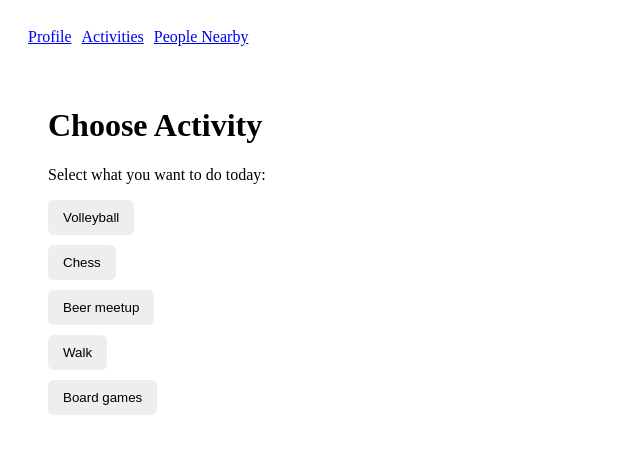
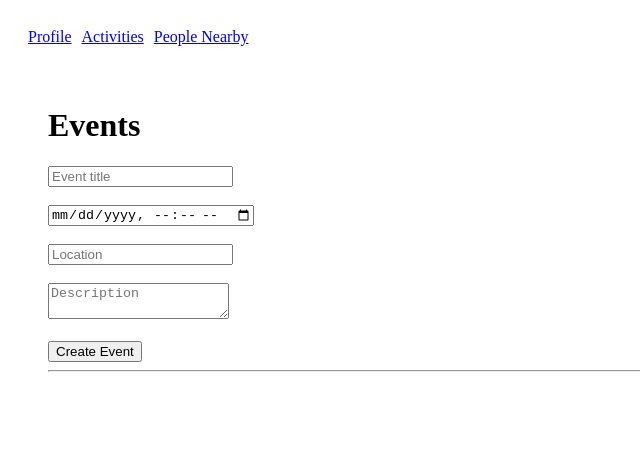
Before and after one commit to Natalya312/offline-app, a React (Vite) app: page /activities in a window 1280 px wide. Shown: the top 454 px of the page, without its empty margins (0-640 px from the left). Built offline with nearby package versions, Linux system fonts and the light colour scheme.

Commit message:
Activities.jsx
Added event management functionality including creating events and confirming participation. Events are stored in local storage.

```diff
--- a/src/pages/Activities.jsx
+++ b/src/pages/Activities.jsx
@@ -1,46 +1,165 @@
-import React, { useState } from "react";
+import React, { useState, useEffect } from "react";
 
 export default function Activities() {
-  const [selected, setSelected] = useState(null);
+  const [events, setEvents] = useState([]);
+  const [newEvent, setNewEvent] = useState({
+    title: "",
+    date: "",
+    location: "",
+    description: "",
+  });
 
-  const activities = [
-    "Volleyball",
-    "Chess",
-    "Beer meetup",
-    "Walk",
-    "Board games",
-  ];
+  useEffect(() => {
+    const savedEvents = localStorage.getItem("events");
+
+    if (savedEvents) {
+      setEvents(JSON.parse(savedEvents));
+    }
+  }, []);
+
+  const saveEvents = (updatedEvents) => {
+    setEvents(updatedEvents);
+    localStorage.setItem("events", JSON.stringify(updatedEvents));
+  };
+
+  const handleChange = (e) => {
+    const { name, value } = e.target;
+
+    setNewEvent((prev) => ({
+      ...prev,
+      [name]: value,
+    }));
+  };
+
+  const createEvent = (e) => {
+    e.preventDefault();
+
+    const event = {
+      id: Date.now(),
+      ...newEvent,
+      participants: [],
+    };
+
+    saveEvents([...events, event]);
+
+    setNewEvent({
+      title: "",
+      date: "",
+      location: "",
+      description: "",
+    });
+  };
+
+  const confirmParticipation = (eventId) => {
+    const profile = JSON.parse(localStorage.getItem("profile"));
+
+    if (!profile || !profile.name) {
+      alert("Please create profile first");
+      return;
+    }
+
+    const updatedEvents = events.map((event) => {
+      if (event.id === eventId) {
+        const alreadyJoined = event.participants.includes(profile.name);
+
+        if (alreadyJoined) {
+          return event;
+        }
+
+        return {
+          ...event,
+          participants: [...event.participants, profile.name],
+        };
+      }
+
+      return event;
+    });
+
+    saveEvents(updatedEvents);
+  };
 
   return (
     <div style={{ padding: "20px" }}>
-      <h1>Choose Activity</h1>
-      <p>Select what you want to do today:</p>
+      <h1>Events</h1>
 
-      <ul style={{ listStyle: "none", padding: 0 }}>
-        {activities.map((activity) => (
-          <li key={activity} style={{ marginBottom: "10px" }}>
-            <button
-              onClick={() => setSelected(activity)}
+      <form onSubmit={createEvent}>
+        <input
+          name="title"
+          placeholder="Event title"
+          value={newEvent.title}
+          onChange={handleChange}
+          required
+        />
+
+        <br /><br />
+
+        <input
+          name="date"
+          type="datetime-local"
+          value={newEvent.date}
+          onChange={handleChange}
+          required
+        />
+
+        <br /><br />
+
+        <input
+          name="location"
+          placeholder="Location"
+          value={newEvent.location}
+          onChange={handleChange}
+          required
+        />
+
+        <br /><br />
+
+        <textarea
+          name="description"
+          placeholder="Description"
+          value={newEvent.description}
+          onChange={handleChange}
+          required
+        />
+
+        <br /><br />
+
+        <button type="submit">Create Event</button>
+      </form>
+
+      <hr />
+
+      {events.map((event) => (
+        <div
+          key={event.id}
           style={{
-                backgroundColor: selected === activity ? "#4CAF50" : "#eee",
-                color: selected === activity ? "white" : "black",
-                border: "none",
-                padding: "10px 15px",
-                borderRadius: "6px",
-                cursor: "pointer",
+            border: "1px solid #ccc",
+            padding: "15px",
+            marginBottom: "15px",
+            borderRadius: "8px",
           }}
         >
-              {activity}
+          <h3>{event.title}</h3>
+          <p>📅 {event.date}</p>
+          <p>📍 {event.location}</p>
+          <p>{event.description}</p>
+
+          <button onClick={() => confirmParticipation(event.id)}>
+            I’m going
           </button>
-          </li>
+
+          <h4>Confirmed:</h4>
+
+          {event.participants.length === 0 ? (
+            <p>No participants yet</p>
+          ) : (
+            <ul>
+              {event.participants.map((name) => (
+                <li key={name}>{name}</li>
               ))}
             </ul>
-
-      {selected && (
-        <p style={{ marginTop: "20px" }}>
-          ✅ You selected: <strong>{selected}</strong>
-        </p>
           )}
+        </div>
+      ))}
     </div>
   );
 }
```
Lines whose indentation alone changed are shown as unchanged.
